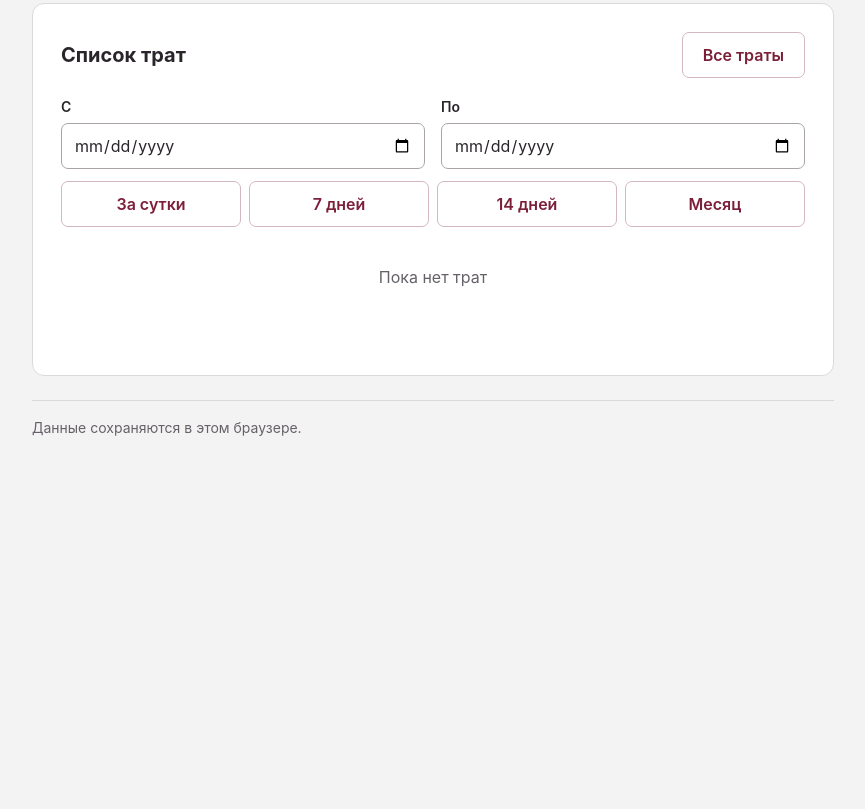
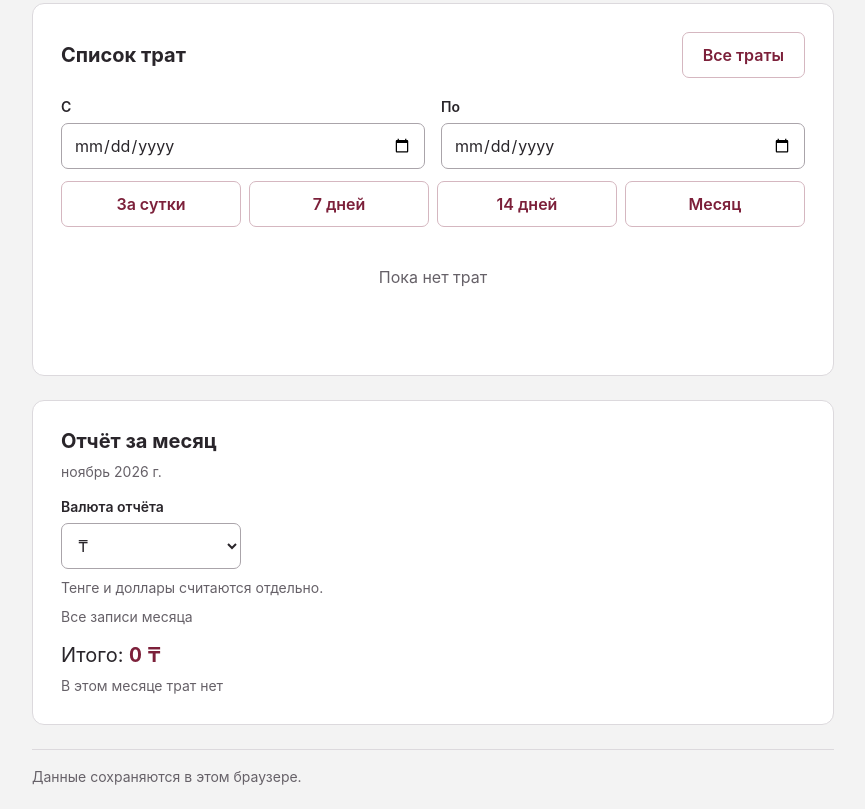
Before and after one commit to almaztt777/rashody, a plain HTML site: page index.html in a window 1280 px wide. Shown: the part 1698-2507 px from the top of the page, without its empty margins (207-1072 px from the left). Before the commit the page ends 2158 px from the top, so only its background shows below. Drawn offline with Linux system fonts and the light colour scheme.

Commit message:
Добавлен итог месяца в отчёте

```diff
--- a/index.html
+++ b/index.html
@@ -128,6 +128,26 @@
       <p id="empty-state">Пока нет трат</p>
       <ul id="expense-list" aria-label="Траты"></ul>
     </section>
+    <section class="report-section" aria-labelledby="report-heading">
+      <h2 id="report-heading">Отчёт за месяц</h2>
+      <p id="report-month" class="report-note"></p>
+      <div class="field report-currency-field">
+        <label for="report-currency">Валюта отчёта</label>
+        <select id="report-currency" aria-describedby="report-currency-note">
+          <option value="KZT" aria-label="Тенге">₸</option>
+          <option value="USD" aria-label="Доллары США">$</option>
+        </select>
+      </div>
+      <p id="report-currency-note" class="report-note">Тенге и доллары считаются отдельно.</p>
+      <div aria-live="polite">
+        <p id="report-error" class="error" hidden>Отчёт недоступен: не удалось прочитать данные</p>
+        <div id="report-content">
+          <p class="report-note">Все записи месяца</p>
+          <p class="report-summary">Итого: <output id="report-total">0 ₸</output></p>
+          <p id="report-empty" class="report-note">В этом месяце трат нет</p>
+        </div>
+      </div>
+    </section>
     <footer>Данные сохраняются в этом браузере.</footer>
     <noscript><p class="error">Включите JavaScript, чтобы добавлять и просматривать траты.</p></noscript>
   </main>
--- a/script.js
+++ b/script.js
@@ -197,6 +197,19 @@ function renderBudget() {
   });
 }
 
+function renderReport() {
+  const month = localDate().slice(0, 7);
+  byId("report-month").textContent = new Date().toLocaleDateString("ru-RU", { month: "long", year: "numeric" });
+  byId("report-error").hidden = storageReadable;
+  byId("report-content").hidden = !storageReadable;
+  byId("report-currency").disabled = !storageReadable;
+  if (!storageReadable) return;
+  const currency = byId("report-currency").value;
+  const expenses = data.expenses.filter((expense) => expense.currency === currency && expense.date.slice(0, 7) === month);
+  byId("report-total").textContent = money(totals(expenses)[currency], currency);
+  byId("report-empty").hidden = expenses.length > 0;
+}
+
 function renderCategories(selected = byId("category").value) {
   byId("category").replaceChildren(...data.categories.map((name) => new Option(name, name)));
   byId("category").value = data.categories.includes(selected) ? selected : data.categories[0];
@@ -207,6 +220,8 @@ function render() {
   byId("month-label").textContent = new Date().toLocaleDateString("ru-RU", { month: "long", year: "numeric" });
   renderTotals("month", data.expenses.filter((expense) => expense.date.slice(0, 7) === today.slice(0, 7)));
   renderBudget();
+
+  renderReport();
 
   const from = byId("period-from").value;
   const to = byId("period-to").value;
@@ -311,6 +326,7 @@ byId("new-category").addEventListener("keydown", (event) => {
 });
 
 byId("period-from").addEventListener("change", render);
+byId("report-currency").addEventListener("change", renderReport);
 byId("budget-currency").addEventListener("change", () => {
   byId("budget-status").textContent = "";
   renderBudget();
--- a/styles.css
+++ b/styles.css
@@ -79,6 +79,12 @@ footer { border-top: 1px solid #dcd9dd; padding-top: 18px; margin-top: 24px; }
 #budget-status { color: #276341; margin-top: 12px; font-size: 14px; }
 [hidden] { display: none !important; }
 
+.report-section { margin-top: 24px; padding: 28px; background: white; border: 1px solid #dcd9dd; border-radius: 12px; }
+.report-note { margin-top: 8px; color: #666168; font-size: 14px; line-height: 1.5; }
+.report-currency-field { max-width: 180px; margin-top: 16px; }
+.report-summary { margin-top: 16px; font-size: 20px; overflow-wrap: anywhere; }
+#report-total { color: #7c203a; font-weight: 700; font-variant-numeric: tabular-nums; }
+
 @media (max-width: 600px) {
   main { padding: 24px 16px; }
   h1 { font-size: 34px; }
@@ -88,6 +94,7 @@ footer { border-top: 1px solid #dcd9dd; padding-top: 18px; margin-top: 24px; }
   .totals { text-align: left; margin-top: 16px; font-size: 34px; }
   .entry-section, .history-section { padding: 20px; }
   .budget-section { padding: 20px; }
+  .report-section { padding: 20px; }
   .budget-totals { grid-template-columns: 1fr; }
   .form-grid { grid-template-columns: 1fr; }
   .form-footer { align-items: start; flex-direction: column; gap: 10px; }
```
Also changed, not shown: tests/check.js (+16 -0 lines), 1 other file.
